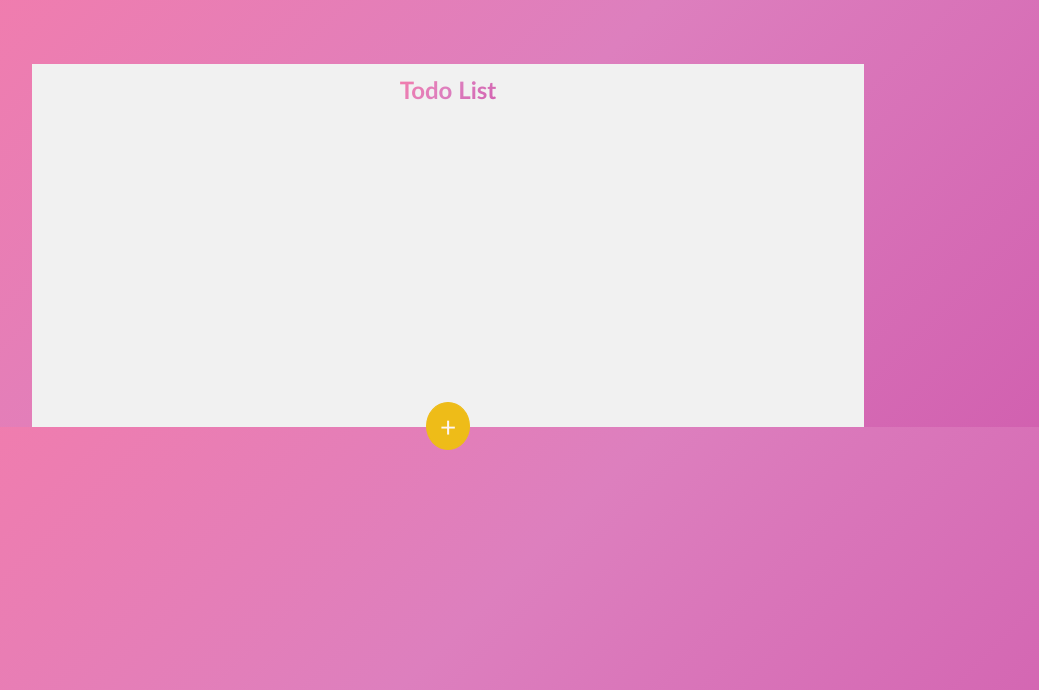
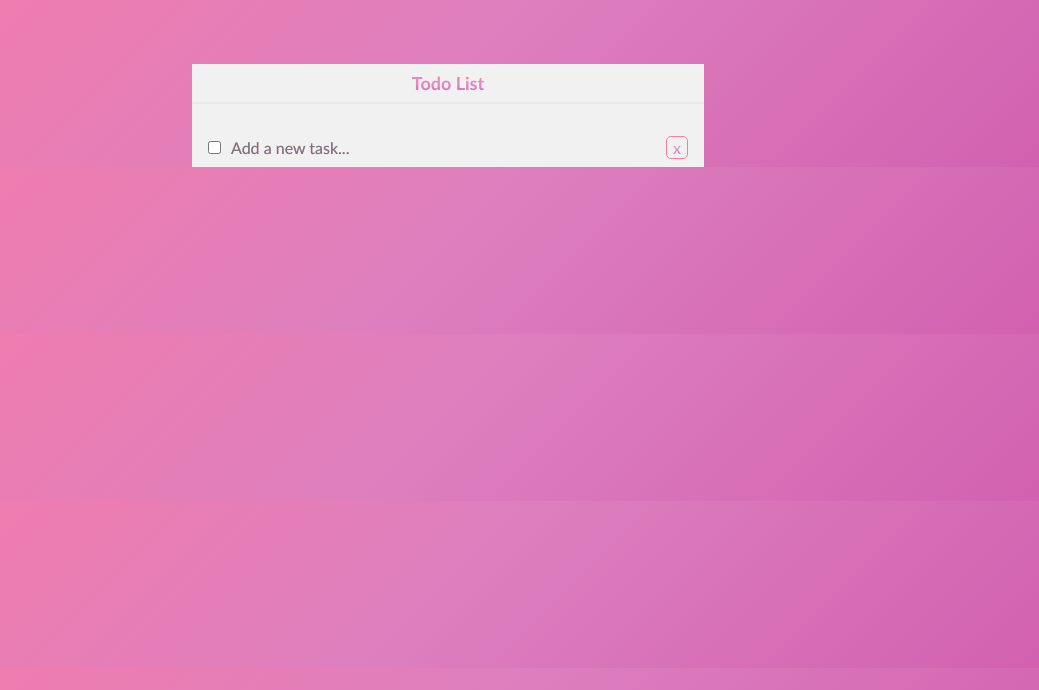
Before and after one commit to shinsuiii/todo_list, a FastAPI app: template templates/index.html in a window 1280 px wide. Shown: the top 690 px of the page, without its empty margins (192-1231 px from the left). Run offline with FastAPI, Linux system fonts and the light colour scheme; the template is opened without the code that fills it, so the values that code supplies are empty.

Commit message:
cleaned ui

```diff
--- a/api/main.py
+++ b/api/main.py
@@ -9,6 +9,18 @@
 templates = Jinja2Templates(directory="templates")
 
 
-@app.get("/")
-def index(request: Request):
+class TodoCreate(BaseModel):
+    id: int
+    title: str
+    completed: bool = False
+    created_at: str
+    updated_at: str | None = None
+
+
+@app.get("/todos")
+def index_todo(request: Request):
     return templates.TemplateResponse(request=request, name="index.html")
+
+@app.post("/todos")
+def create_todo(todo: TodoCreate):
+    return todo
--- a/static/css/style.css
+++ b/static/css/style.css
@@ -29,6 +29,7 @@
     text-wrap: balance;
 }
 
+/* Todo List Default */
 body {
     min-height: 100%;
     background:
@@ -47,7 +48,7 @@
     justify-content: center;
     align-items: center;
     flex-direction: column;
-    width: 65%;
+    width: 40%;
     margin-inline: auto;
     margin-block: 4rem 0;
 }
@@ -55,35 +56,87 @@
 .todo-nav {
     display: flex;
     justify-content: center;
-    align-items: center;
-    padding: 0.2rem;
+    padding: 0.5rem 0.2rem;
+    margin-bottom: 1.5rem;
     font-size: 0.75rem;
+    width: 100%;
+    border-bottom: 2.5px solid #ebe8e8de;
+}
+.todo-nav h1 {
     background-image:
         linear-gradient(
-            135deg,
+            to bottom,
             rgb(245, 124, 170) 0%,
-            #dd7fbe 50%,
-            #d15faf 100%
-    );
+            #e68bc7 50%,
+            #d467b4 100%
+        );
     background-clip: text;
     color: transparent;
-    margin-top: 0.5rem;
 }
 
+/* Add Task Layout */
 .todo-main {
-    padding: 10rem;
     display: flex;
+    flex-direction: column;
+    gap: 1rem;
+    width: 100%;
 }
 
-.todo-add-btn {
-    position: absolute;
-    background: rgb(238, 188, 24);
-    border: 1px solid rgb(238, 188 ,24);
+.task-main {
+    display: flex;
+    justify-content: space-between;
+    padding: 0.5rem 1rem;
+}
+
+.task-left {
+    display: flex;
+    align-items: center;
+    gap: 0.5rem;
+    width: 90%;
+}
+.task-field {
+    background-image:
+        linear-gradient(
+            to bottom,
+            #f57caa 0%,
+            #e68bc7 50%,
+            #d467b4 100%
+        );
+    background-clip: text;
+    color: transparent;
+    field-sizing: content;
+    overflow: hidden;
+    border: none;
+    resize: none;
+}
+.task-field:focus {
+    outline: none;
+    caret-color: #f57caa;
+}
+
+.delete-task-btn {
+    background-image:
+        linear-gradient(
+            to bottom,
+            #f57caa 0%,
+            #e68bc7 50%,
+            #d467b4 100%
+        );
+    background-clip: text;
+    color: transparent;
+    border: 1px solid #f57caa;
+    border-radius: 5px;
     cursor: pointer;
-    margin-top: 22.5rem;
-    border-radius: 50%;
-    width: 2.75rem;
-    height: 3rem;
-    color: rgb(255, 245, 245);
-    font-size: 1.75rem;
+    align-self: center;
+    flex-shrink: 0;
 }
+.delete-task-btn:hover {
+    background:
+        linear-gradient(
+                135deg,
+                #f57caa 0%,
+                #e68bc7 50%,
+                #d467b4 100%
+        );
+    color: #f1f1f1;
+}
--- a/static/js/script.js
+++ b/static/js/script.js
@@ -0,0 +1,3 @@
+const addTodoBtn = document.getElementById("todo-add-btn");
+
+addTodoBtn
--- a/templates/index.html
+++ b/templates/index.html
@@ -3,20 +3,26 @@
 <head>
     <meta charset="UTF-8">
     <meta name="viewport" content="width=device-width, initial-scale=1.0">
-    <!-- <link rel="stylesheet" href="../static/css/style.css"> -->
-    <link rel="stylesheet" href="{{ url_for('static', path='../static/css/style.css') }}">
-    <script src="{{ url_for('static', path='../static/js/script.js') }}"></script>
+    <link rel="stylesheet" href="../static/css/style.css">
+    <script src="../static/js/script.js"></script>
+    <!-- <link rel="stylesheet" href="{{ url_for('static', path='../static/css/style.css') }}"> -->
+    <!-- <script src="{{ url_for('static', path='../static/js/script.js') }}"></script> -->
     <title>Todo List</title>
 </head>
 <body>
-    <form class="todo-list">
-        <div class="todo-nav">
+    <main class="todo-list">
+        <nav class="todo-nav">
             <h1>Todo List</h1>
-        </div>
-        <div class="todo-main">
-
-        </div>
-        <button class="todo-add-btn">+</button>
-    </form>
+        </nav>
+        <article class="todo-main">
+            <div class="task-main">
+                <form class="task-left">
+                    <input type="checkbox">
+                    <textarea class="task-field" placeholder="Add a new task..."></textarea>
+                </form>
+                <button class="delete-task-btn">x</button>
+            </div>
+        </article>
+    </main>
 </body>
 </html>
```
